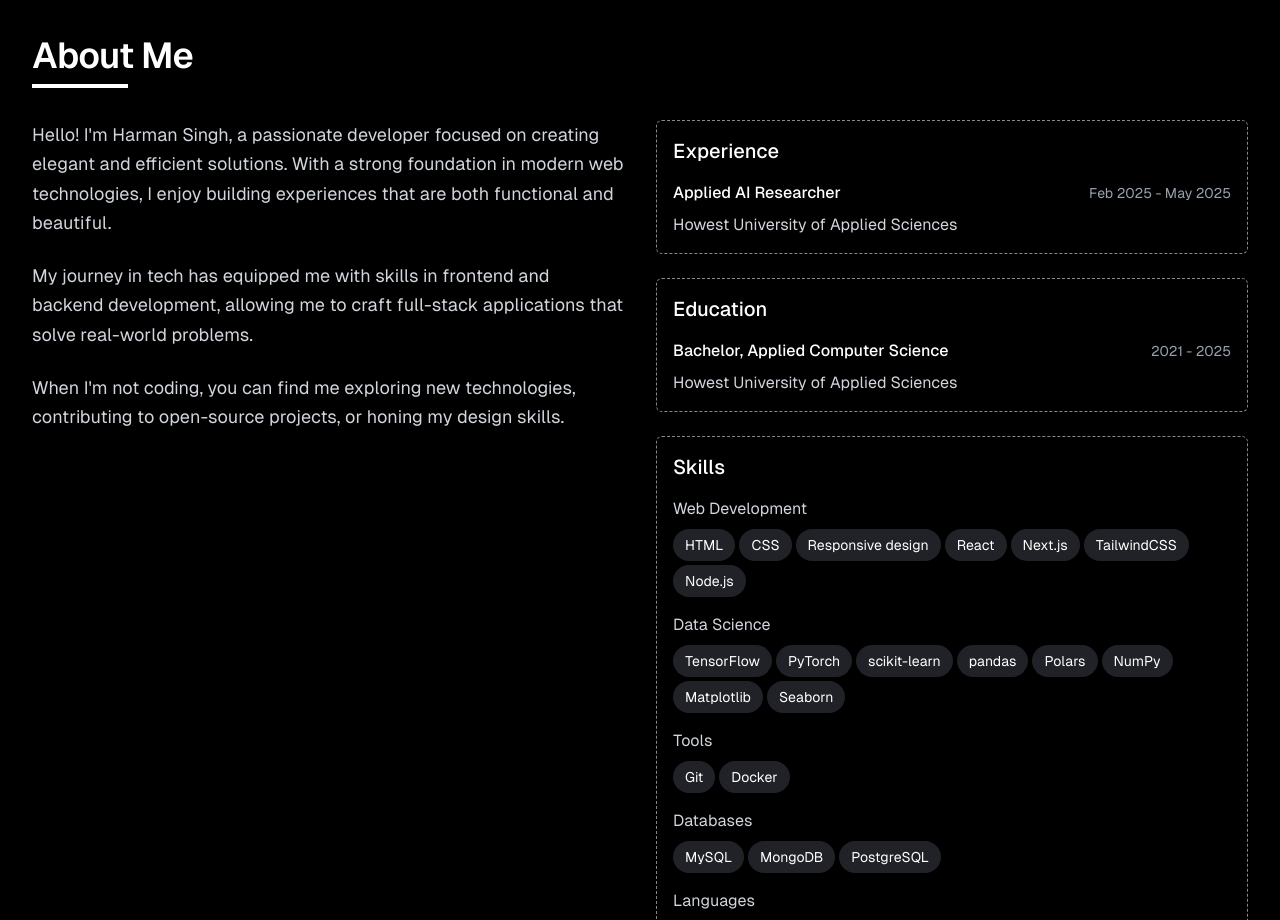
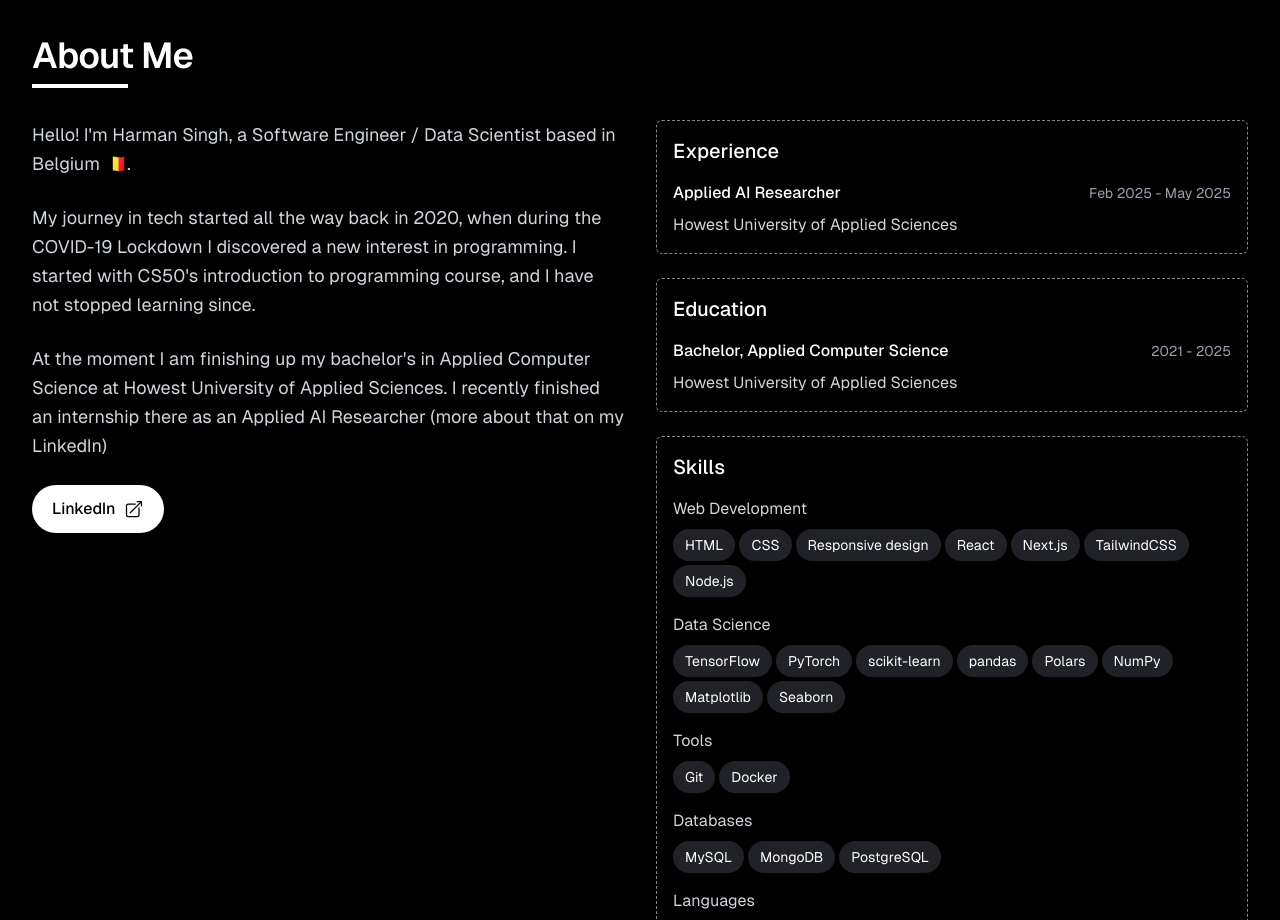
Before and after one commit to Harmxn02/harmansingh.nl, a Next.js app: page / in a window 1280 px wide. Shown: the part 860-1780 px from the top of the page. Built offline with nearby package versions, Linux system fonts and the light colour scheme.

Commit message:
Update About component with new personal introduction and LinkedIn CTA

```diff
--- a/src/app/components/About.jsx
+++ b/src/app/components/About.jsx
@@ -34,6 +34,17 @@ const SectionTitle = () => {
 	);
 };
 
+const CTA = ({ content, url, children }) => {
+	return (
+		<button className="bg-buttonSecondary hover:bg-buttonSecondaryHover flex items-center gap-2 rounded-full px-5 py-3 font-medium text-black transition-colors duration-500">
+			<a href={url} target="_blank" className="text-sm md:text-base">
+				{content}
+			</a>
+			{children}
+		</button>
+	);
+};
+
 const About = () => {
 	return (
 		<div className="mx-auto max-w-(--breakpoint-2xl) bg-black px-8 py-24 text-white 2xl:px-1">
@@ -42,22 +53,39 @@ const About = () => {
 			<div className="grid gap-8 md:grid-cols-2">
 				<div className="space-y-6">
 					<p className="text-lg leading-relaxed text-gray-300">
-						Hello! I'm Harman Singh, a passionate developer focused
-						on creating elegant and efficient solutions. With a
-						strong foundation in modern web technologies, I enjoy
-						building experiences that are both functional and
-						beautiful.
+						Hello! I'm Harman Singh, a Software Engineer / Data
+						Scientist based in Belgium 🇧🇪.
 					</p>
 					<p className="text-lg leading-relaxed text-gray-300">
-						My journey in tech has equipped me with skills in
-						frontend and backend development, allowing me to craft
-						full-stack applications that solve real-world problems.
+						My journey in tech started all the way back in 2020,
+						when during the COVID-19 Lockdown I discovered a new
+						interest in programming. I started with CS50's
+						introduction to programming course, and I have not
+						stopped learning since.
 					</p>
 					<p className="text-lg leading-relaxed text-gray-300">
-						When I'm not coding, you can find me exploring new
-						technologies, contributing to open-source projects, or
-						honing my design skills.
+						At the moment I am finishing up my bachelor's in Applied
+						Computer Science at Howest University of Applied
+						Sciences. I recently finished an internship there as an
+						Applied AI Researcher (more about that on my LinkedIn)
 					</p>
+					<CTA
+						content="LinkedIn"
+						url="https://www.linkedin.com/in/harmanpnahal/"
+					>
+						<svg
+							xmlns="http://www.w3.org/2000/svg"
+							viewBox="0 0 24 24"
+							fill="currentColor"
+							className="size-5"
+						>
+							<path
+								fillRule="evenodd"
+								d="M15.75 2.25H21a.75.75 0 0 1 .75.75v5.25a.75.75 0 0 1-1.5 0V4.81L8.03 17.03a.75.75 0 0 1-1.06-1.06L19.19 3.75h-3.44a.75.75 0 0 1 0-1.5Zm-10.5 4.5a1.5 1.5 0 0 0-1.5 1.5v10.5a1.5 1.5 0 0 0 1.5 1.5h10.5a1.5 1.5 0 0 0 1.5-1.5V10.5a.75.75 0 0 1 1.5 0v8.25a3 3 0 0 1-3 3H5.25a3 3 0 0 1-3-3V8.25a3 3 0 0 1 3-3h8.25a.75.75 0 0 1 0 1.5H5.25Z"
+								clipRule="evenodd"
+							/>
+						</svg>
+					</CTA>
 				</div>
 
 				<div className="space-y-6">
```
